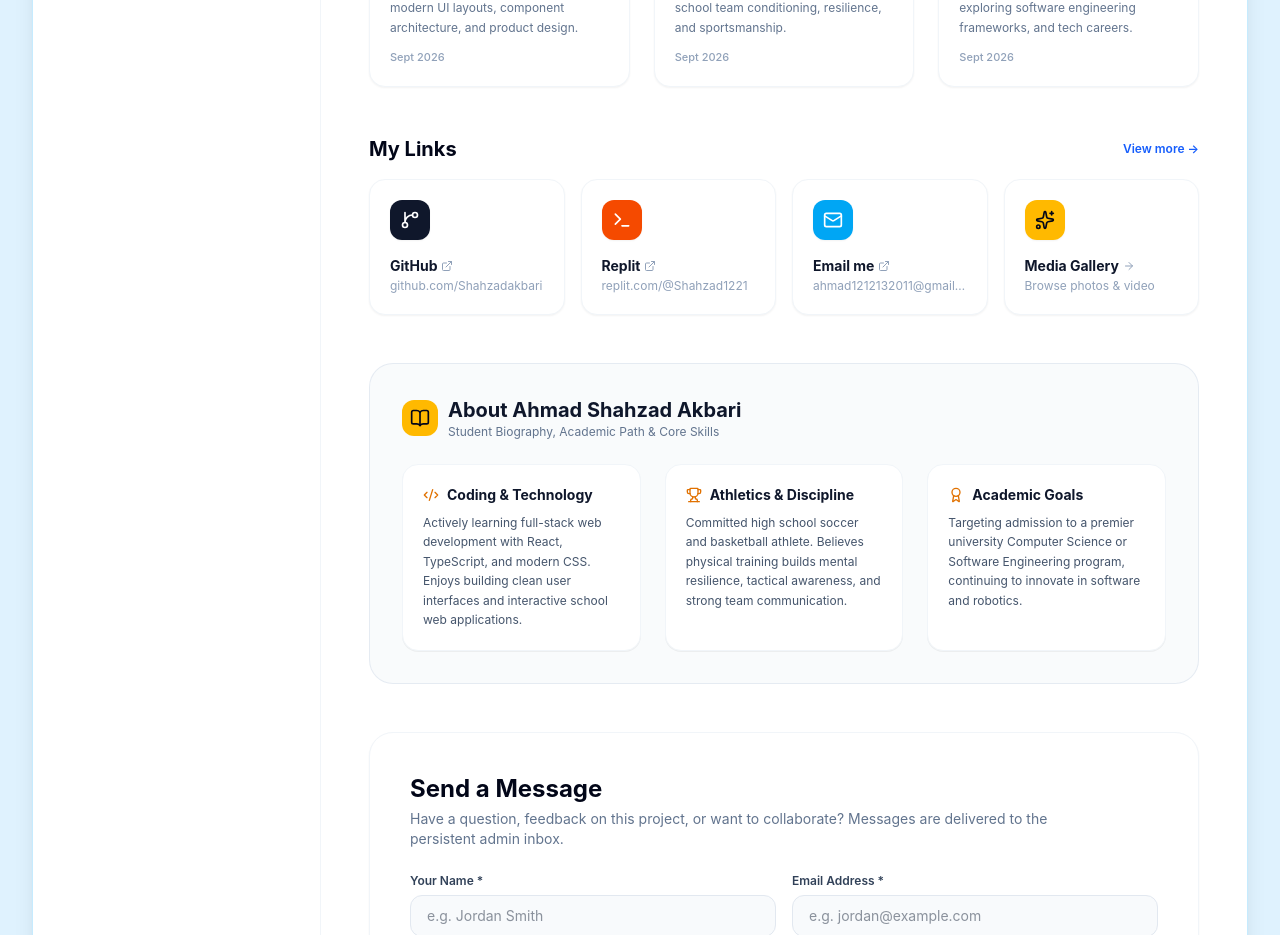
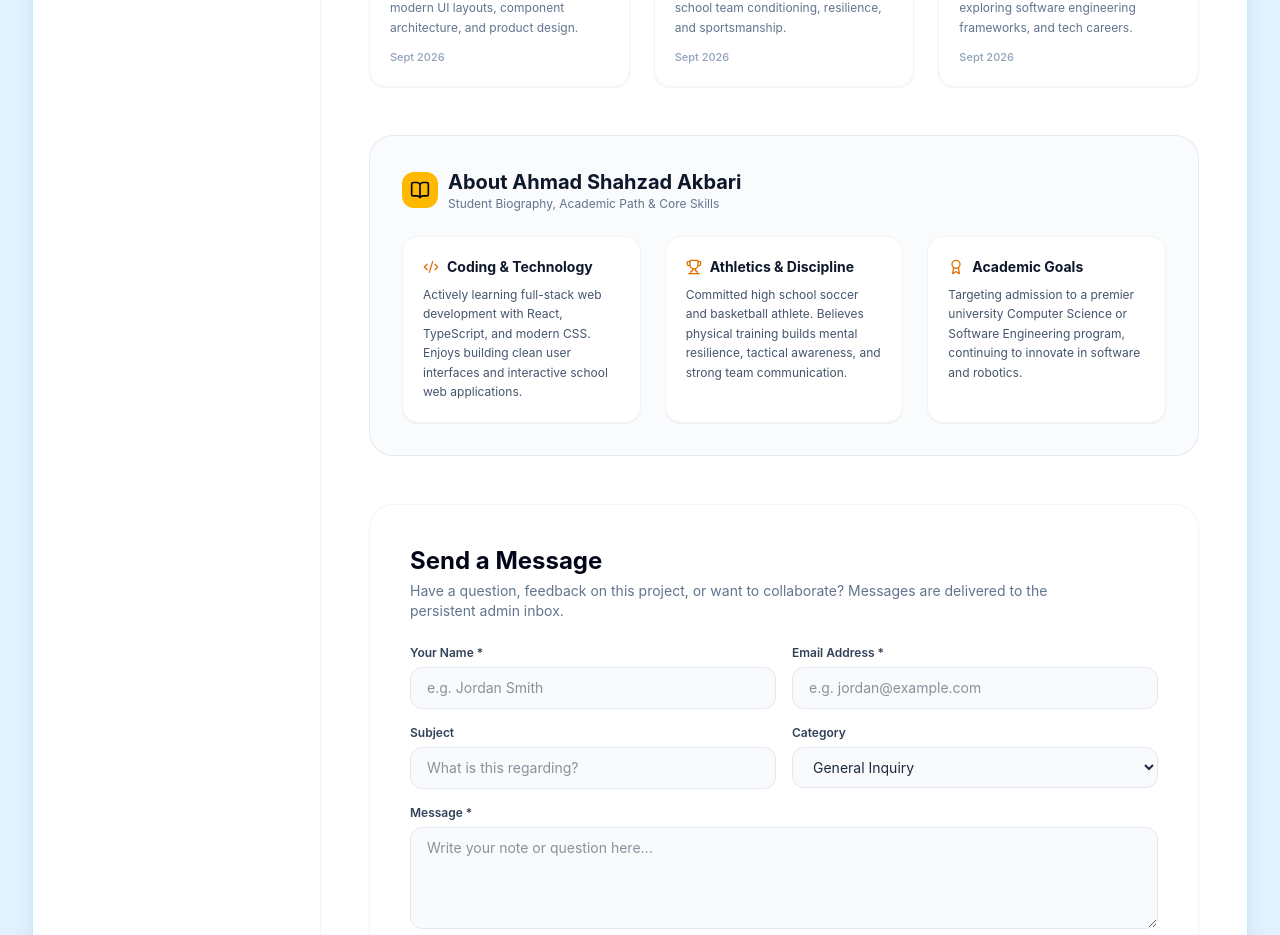
Before and after one commit to Shahzadakbari/about-me-web-page-projectt, a React (Vite) app: page / in a window 1280 px wide. Shown: the part 1000-1935 px from the top of the page. Built offline with nearby package versions, Linux system fonts and the light colour scheme; no server answers.

Commit message:
refactor: remove links section from home page

```diff
--- a/src/pages/HomePage.tsx
+++ b/src/pages/HomePage.tsx
@@ -6,11 +6,8 @@ import {
   BookOpen,
   Send,
   CheckCircle,
-  ExternalLink,
   ArrowRight,
   Sparkles,
-  GitBranch,
-  Terminal,
   Mail,
   Award,
   Code2,
@@ -288,102 +285,7 @@ export const HomePage: React.FC<HomePageProps> = ({
         </div>
       </section>
 
-      {/* 3. My Links Grid Section */}
-      <section id="my-links-section" className="space-y-4">
-        <div className="flex items-center justify-between">
-          <h2 className="text-xl font-bold text-slate-950">My Links</h2>
-          <a
-            href="https://github.com/Shahzadakbari/about-me-web-page-projectt"
-            target="_blank"
-            rel="noopener noreferrer"
-            className="text-xs font-semibold text-blue-600 hover:text-blue-700 flex items-center gap-1"
-          >
-            View more →
-          </a>
-        </div>
-
-        <div className="grid grid-cols-2 sm:grid-cols-4 gap-4">
-
-          {/* Link 1: GitHub */}
-          <a
-            href="https://github.com/Shahzadakbari/about-me-web-page-projectt"
-            target="_blank"
-            rel="noopener noreferrer"
-            className="p-5 bg-white rounded-2xl border border-slate-100 shadow-xs hover:shadow-md hover:border-slate-200 transition-all flex flex-col justify-between space-y-4 group"
-          >
-            <div className="w-10 h-10 rounded-xl bg-slate-900 text-white flex items-center justify-center font-bold text-sm shadow-xs group-hover:scale-105 transition-transform">
-              <GitBranch className="w-5 h-5" />
-            </div>
-            <div>
-              <div className="text-sm font-bold text-slate-900 group-hover:text-amber-600 transition-colors flex items-center gap-1">
-                GitHub <ExternalLink className="w-3 h-3 text-slate-400" />
-              </div>
-              <div className="text-xs text-slate-400 truncate mt-0.5">
-                github.com/Shahzadakbari
-              </div>
-            </div>
-          </a>
-
-          {/* Link 2: Replit */}
-          <a
-            href="https://replit.com/@Shahzad1221"
-            target="_blank"
-            rel="noopener noreferrer"
-            className="p-5 bg-white rounded-2xl border border-slate-100 shadow-xs hover:shadow-md hover:border-slate-200 transition-all flex flex-col justify-between space-y-4 group"
-          >
-            <div className="w-10 h-10 rounded-xl bg-orange-600 text-white flex items-center justify-center font-bold text-sm shadow-xs group-hover:scale-105 transition-transform">
-              <Terminal className="w-5 h-5" />
-            </div>
-            <div>
-              <div className="text-sm font-bold text-slate-900 group-hover:text-amber-600 transition-colors flex items-center gap-1">
-                Replit <ExternalLink className="w-3 h-3 text-slate-400" />
-              </div>
-              <div className="text-xs text-slate-400 truncate mt-0.5">
-                replit.com/@Shahzad1221
-              </div>
-            </div>
-          </a>
-
-          {/* Link 3: Email */}
-          <a
-            href="mailto:ahmad1212132011@gmail.com"
-            className="p-5 bg-white rounded-2xl border border-slate-100 shadow-xs hover:shadow-md hover:border-slate-200 transition-all flex flex-col justify-between space-y-4 group"
-          >
-            <div className="w-10 h-10 rounded-xl bg-sky-500 text-white flex items-center justify-center font-bold text-sm shadow-xs group-hover:scale-105 transition-transform">
-              <Mail className="w-5 h-5" />
-            </div>
-            <div>
-              <div className="text-sm font-bold text-slate-900 group-hover:text-amber-600 transition-colors flex items-center gap-1">
-                Email me <ExternalLink className="w-3 h-3 text-slate-400" />
-              </div>
-              <div className="text-xs text-slate-400 truncate mt-0.5">
-                ahmad1212132011@gmail.com
-              </div>
-            </div>
-          </a>
-
-          {/* Link 4: Portfolio */}
-          <button
-            onClick={() => onNavigate('media')}
-            className="p-5 bg-white rounded-2xl border border-slate-100 shadow-xs hover:shadow-md hover:border-slate-200 transition-all flex flex-col justify-between space-y-4 text-left group cursor-pointer"
-          >
-            <div className="w-10 h-10 rounded-xl bg-amber-400 text-slate-950 flex items-center justify-center font-bold text-sm shadow-xs group-hover:scale-105 transition-transform">
-              <Sparkles className="w-5 h-5" />
-            </div>
-            <div>
-              <div className="text-sm font-bold text-slate-900 group-hover:text-amber-600 transition-colors flex items-center gap-1">
-                Media Gallery <ArrowRight className="w-3 h-3 text-slate-400" />
-              </div>
-              <div className="text-xs text-slate-400 truncate mt-0.5">
-                Browse photos & video
-              </div>
-            </div>
-          </button>
-
-        </div>
-      </section>
-
-      {/* 4. Detailed Biography Section */}
+      {/* 3. Detailed Biography Section */}
       <section id="bio-details-section" className="bg-slate-50/80 rounded-3xl p-6 sm:p-8 border border-slate-200/80 space-y-6">
         <div className="flex items-center justify-between">
           <div className="flex items-center gap-2.5">
```
